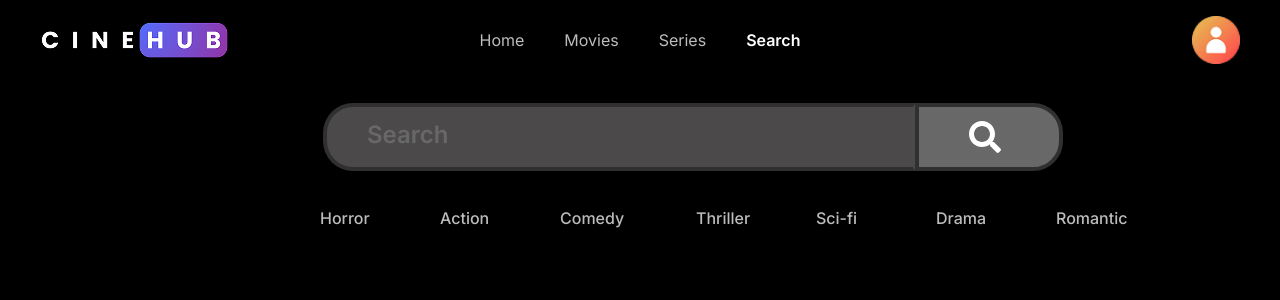
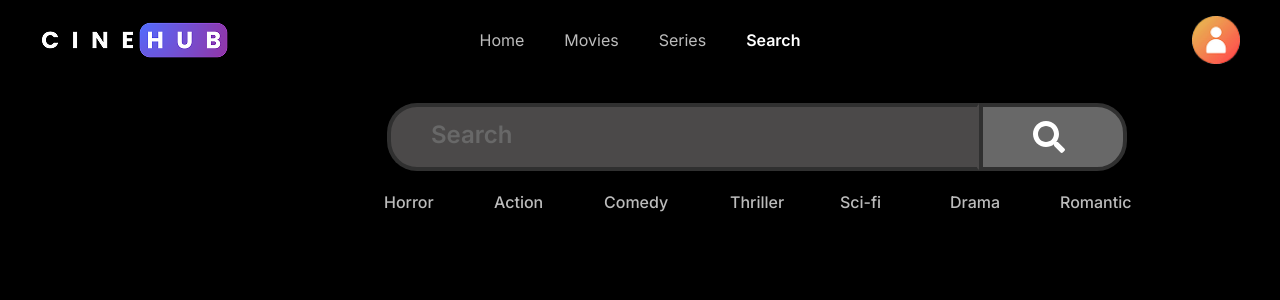
Before and after one commit to HenriqueDummer/CineHub, a React (Vite) app: page /search in a window 1280 px wide. Shown: the top 300 px of the page. Built offline with nearby package versions, Linux system fonts and the light colour scheme.

Commit message:
Ajustando a posição do input e filter.

```diff
--- a/src/Components/FilterSearch.css
+++ b/src/Components/FilterSearch.css
@@ -3,3 +3,12 @@
 body{
     font-family: "Inter", sans-serif;
 }
+
+.nav{
+    display: flex;
+    flex-wrap: nowrap;
+    margin-left: 30%;
+    gap: 30px;
+    margin-top: 190px;
+    position: fixed;
+}
--- a/src/Components/FilterSearch.jsx
+++ b/src/Components/FilterSearch.jsx
@@ -3,7 +3,7 @@ import "./FilterSearch.css";
 
 const FilterSearch = () => {
   return (
-    <div className="flex flex-nowrap mt-8 ml-80 gap-10">
+    <div className="nav">
       <div className="text-secondary-text text-secondary-text text-1xl hover:text-[#516DFF] font-medium h-10 w-20 cursor-pointer">
         Horror
       </div>
--- a/src/Components/InputSearch.css
+++ b/src/Components/InputSearch.css
@@ -8,7 +8,9 @@ body{
   width: 746px;
   height: 74px;
   padding: 3px;
-  margin-left: 25%;
+  margin-left: 30%;
+  margin-top: 100px;
+  position: fixed;
 }
 
 .input-search::placeholder {
--- a/src/pages/Search/Search.jsx
+++ b/src/pages/Search/Search.jsx
@@ -4,7 +4,7 @@ import FilterSearch from '../../Components/FilterSearch'
 
 const Search = () => {
   return (
-    <div style={{marginTop: "100px"}}>
+    <div>
       <InputSearch />
 
       <FilterSearch />
```
